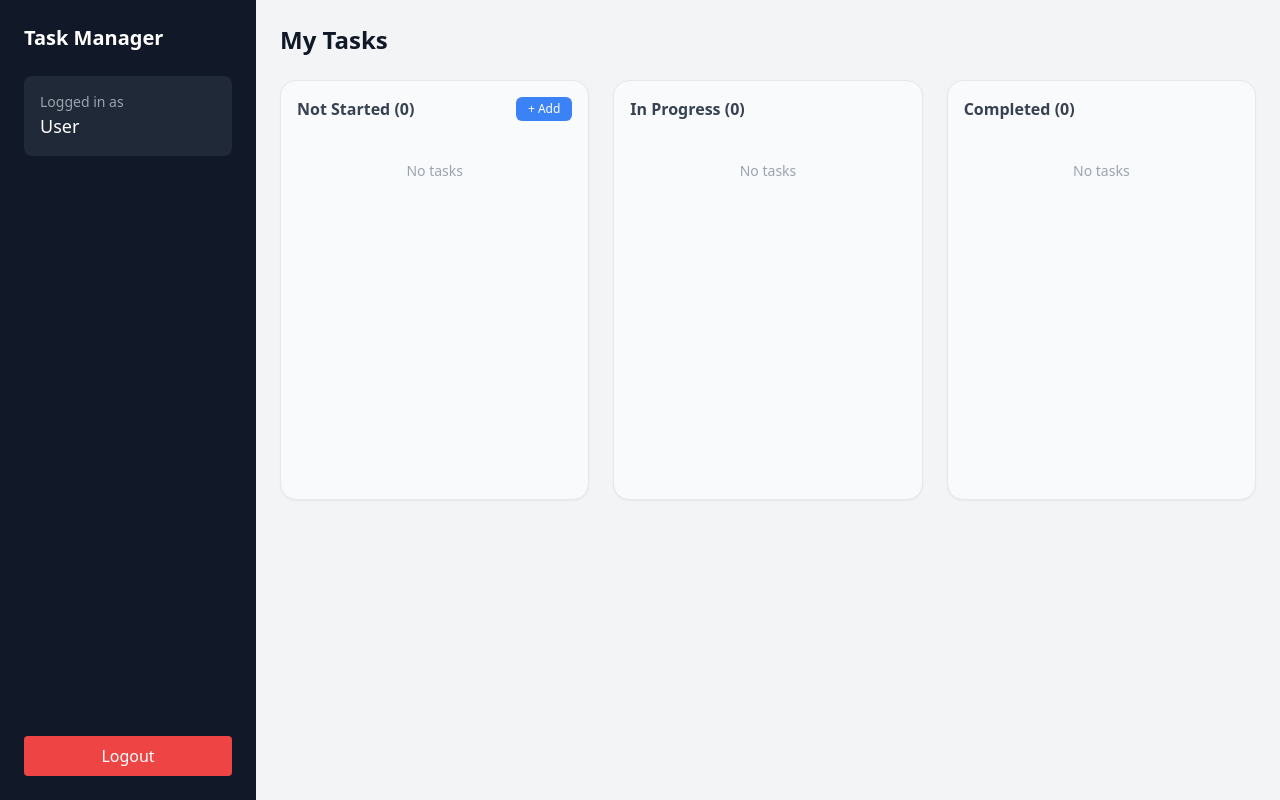
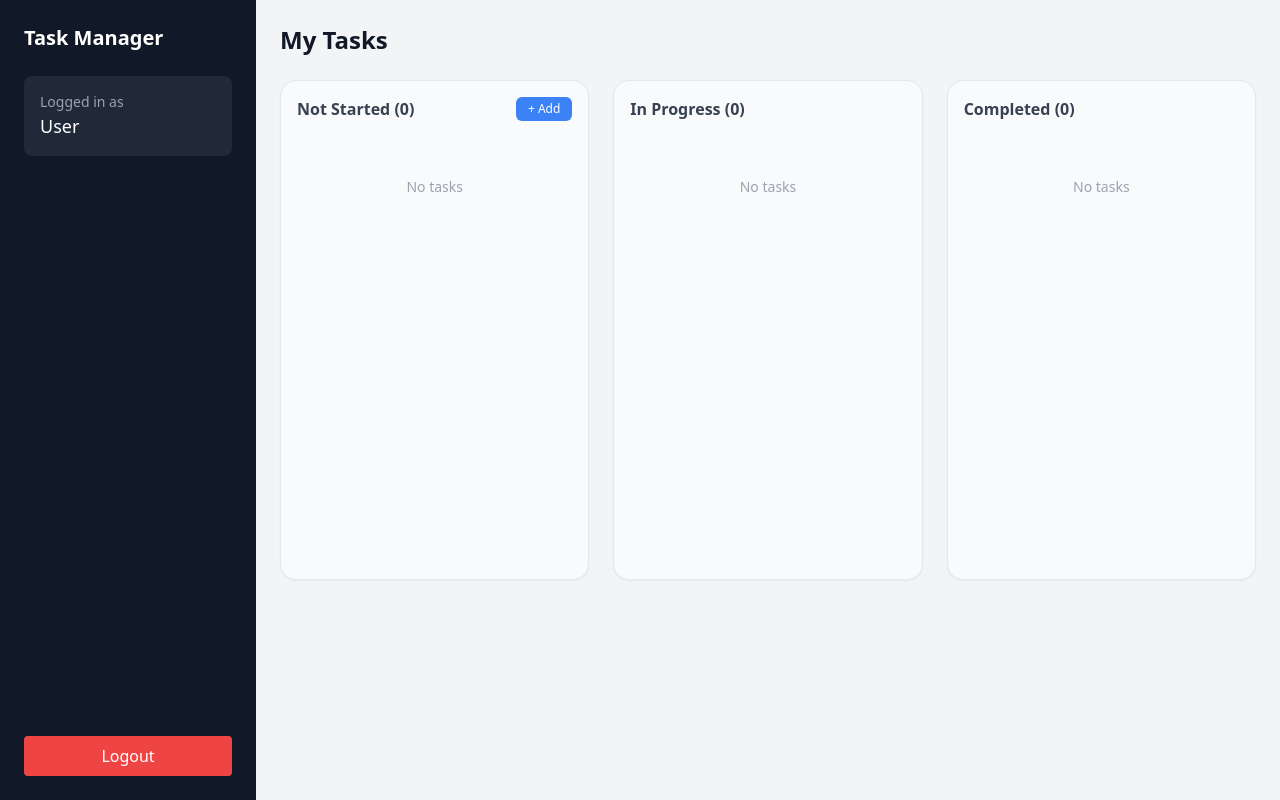
Before and after one commit to Awais-Dev99/Projects, a Next.js app in the folder Task Management  System/: page /dashboard in a window 1280 px wide. Built offline with nearby package versions, Linux system fonts and the light colour scheme.

Commit message:
add scroll

```diff
--- a/Task Management  System/src/components/Column.tsx
+++ b/Task Management  System/src/components/Column.tsx
@@ -25,7 +25,7 @@ export default function Column({
   onAdd,
 }: ColumnProps) {
   return (
-    <div className="bg-gray-50 p-4 rounded-2xl min-h-[420px] shadow-sm border">
+    <div className="bg-gray-50 p-4 rounded-2xl h-[500px] flex flex-col shadow-sm border">
 
       {/* Header */}
       <div className="flex justify-between items-center mb-4">
@@ -49,7 +49,7 @@ export default function Column({
           No tasks
         </p>
       ) : (
-        <div className="space-y-3">
+      <div className="space-y-3 overflow-y-auto pr-1 flex-1">
           {tasks.map((task, index) => (
             <div
               key={task.id}
```
